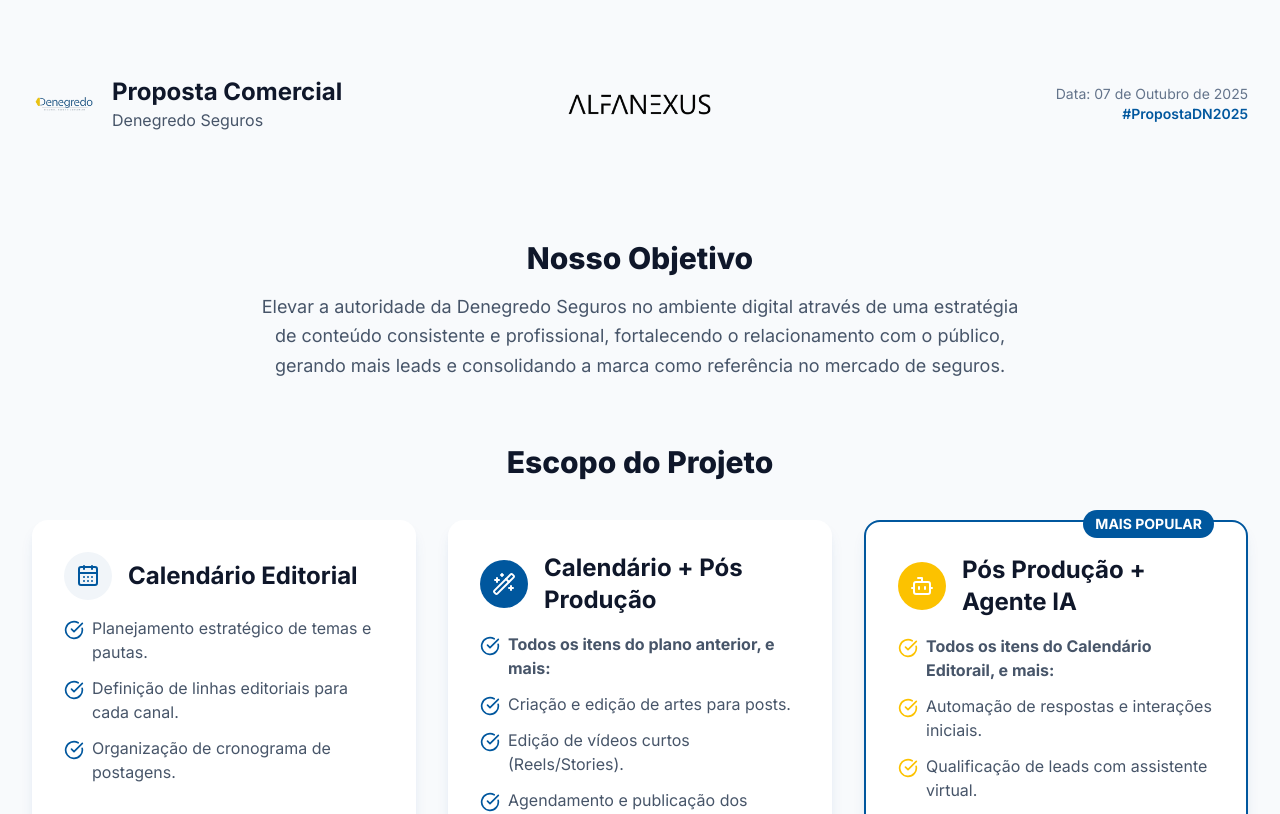
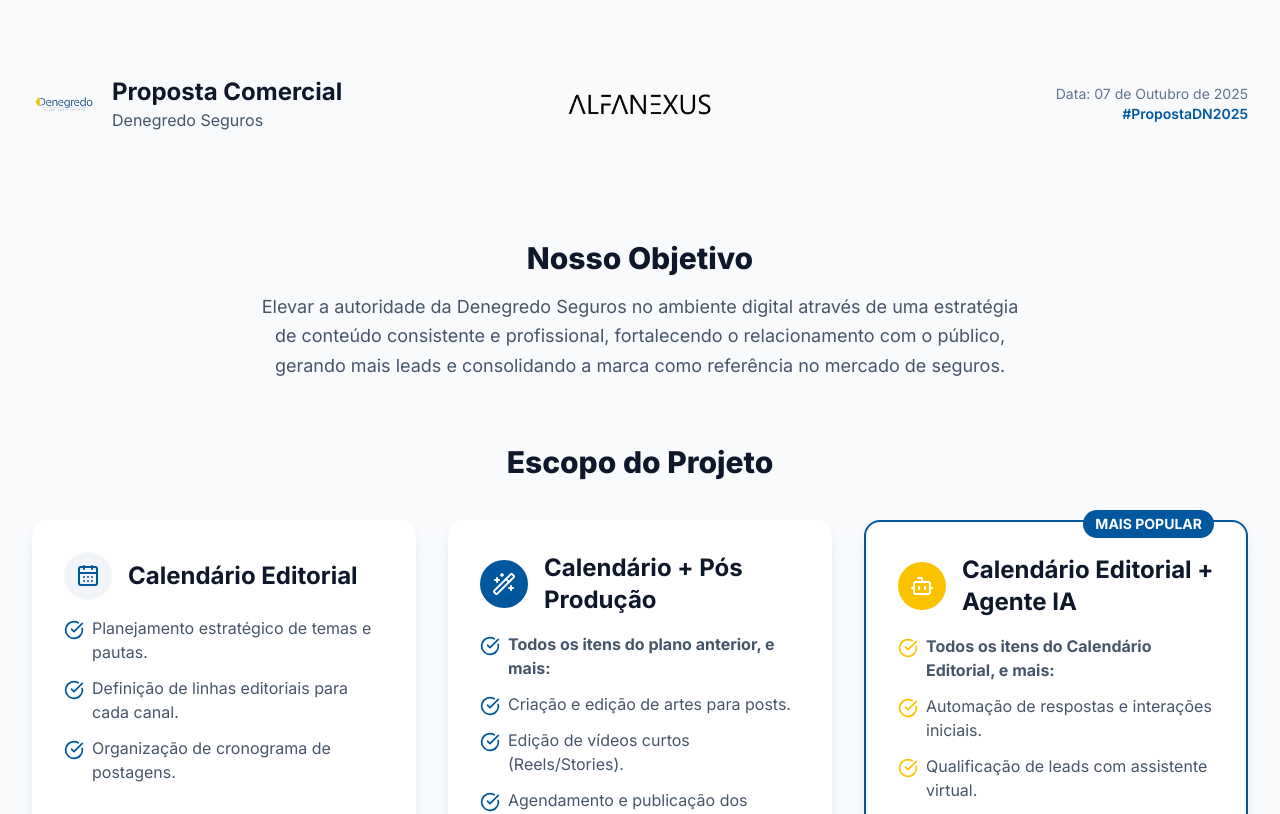
Before and after one commit to alfanexusSE/denegredo, a plain HTML site: page index.html in a window 1280 px wide. Shown: the top 814 px of the page. Drawn offline with nearby package versions, Linux system fonts and the light colour scheme.

Commit message:
Update index.html

```diff
--- a/index.html
+++ b/index.html
@@ -113,10 +113,10 @@
                             <div class="bg-brand-yellow text-white p-3 rounded-full">
                                 <i data-lucide="bot" class="w-6 h-6"></i>
                             </div>
-                            <h3 class="text-2xl font-bold text-slate-900">Pós Produção + Agente IA</h3>
+                            <h3 class="text-2xl font-bold text-slate-900">Calendário Editorial + Agente IA</h3>
                         </div>
                         <ul class="space-y-3 text-slate-600 list-inside mb-6 flex-grow">
-                             <li class="flex items-start gap-2"><i data-lucide="check-circle" class="w-5 h-5 text-brand-yellow flex-shrink-0 mt-1"></i><span><strong>Todos os itens do Calendário Editorail, e mais:</strong></span></li>
+                             <li class="flex items-start gap-2"><i data-lucide="check-circle" class="w-5 h-5 text-brand-yellow flex-shrink-0 mt-1"></i><span><strong>Todos os itens do Calendário Editorial, e mais:</strong></span></li>
                             <li class="flex items-start gap-2"><i data-lucide="check-circle" class="w-5 h-5 text-brand-yellow flex-shrink-0 mt-1"></i><span>Automação de respostas e interações iniciais.</span></li>
                             <li class="flex items-start gap-2"><i data-lucide="check-circle" class="w-5 h-5 text-brand-yellow flex-shrink-0 mt-1"></i><span>Qualificação de leads com assistente virtual.</span></li>
                             <li class="flex items-start gap-2"><i data-lucide="check-circle" class="w-5 h-5 text-brand-yellow flex-shrink-0 mt-1"></i><span>Relatórios de performance da IA.</span></li>
```
